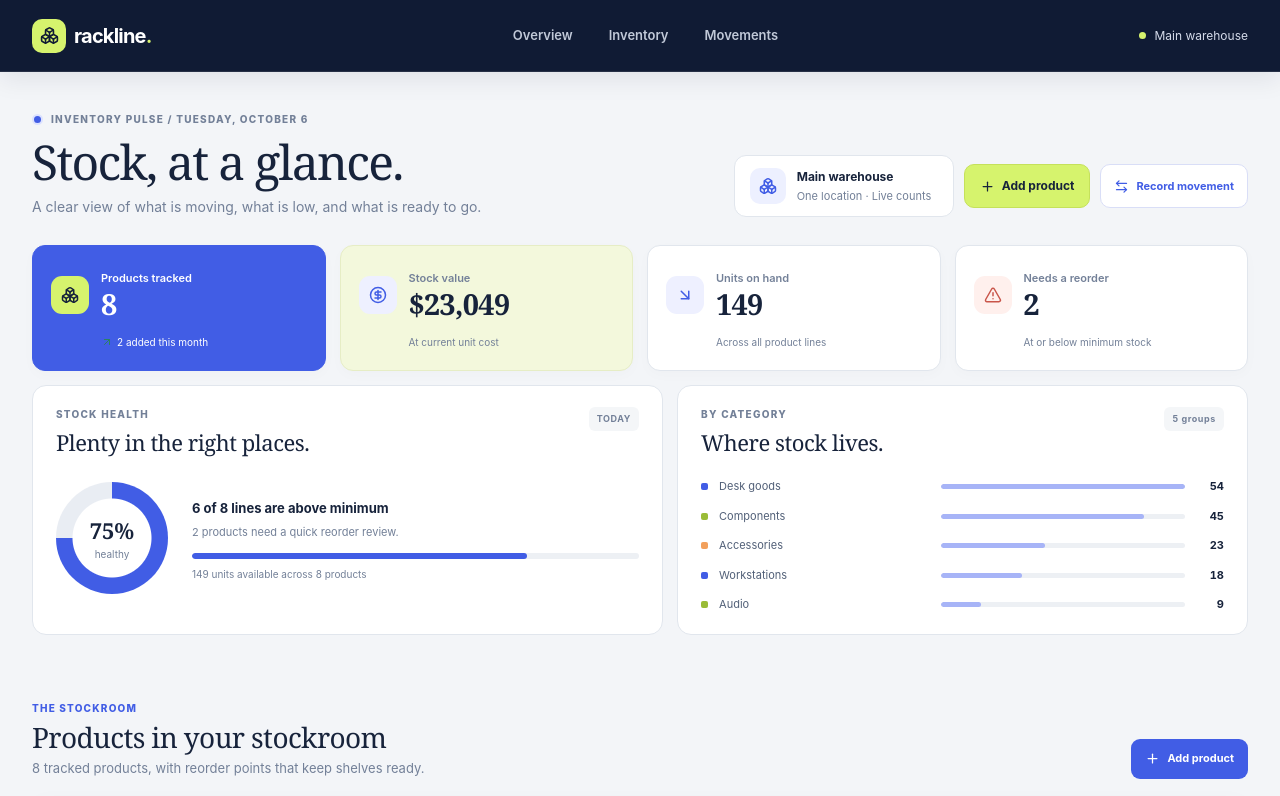
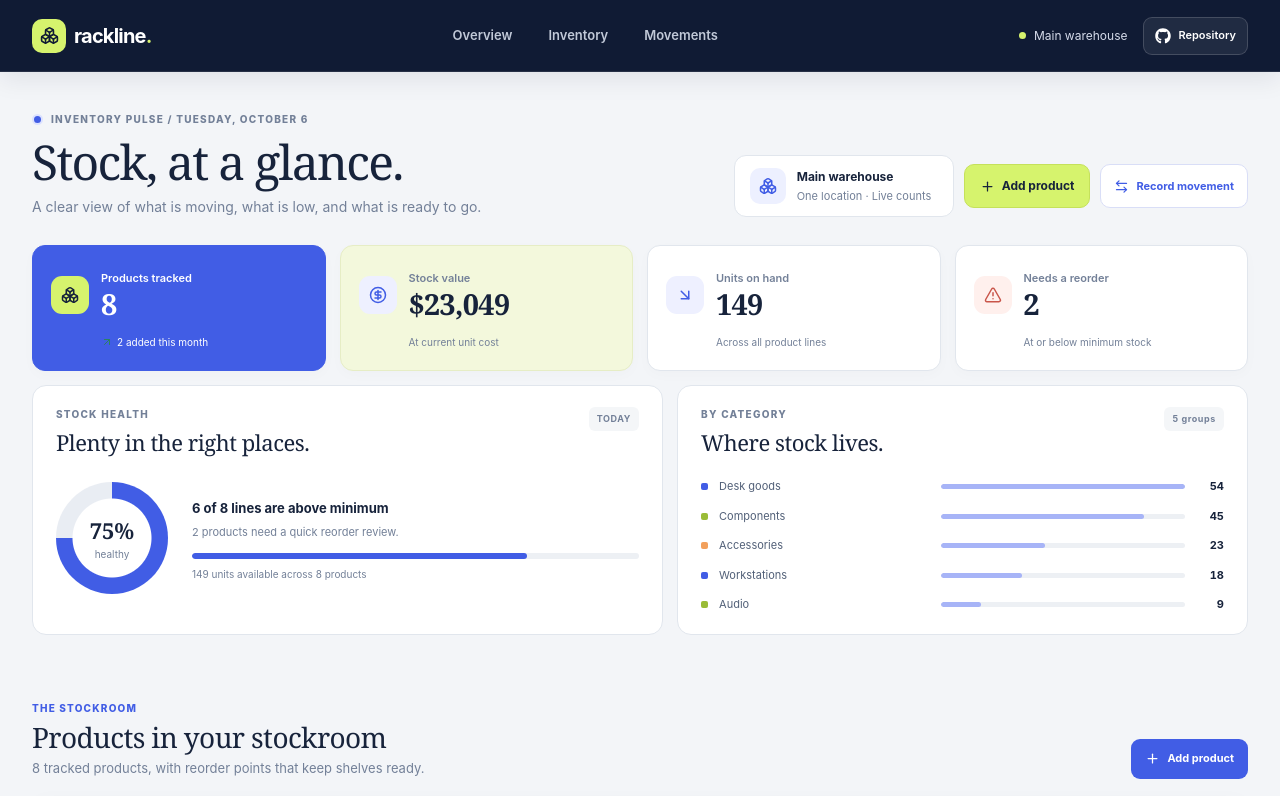
Before and after one commit to a2rp/inventory-dashboard, a React (Vite) app: page / in a window 1280 px wide. Shown: the top 796 px of the page. Built offline with nearby package versions, Linux system fonts and the light colour scheme.

Commit message:
feat: add GitHub repository link to header

```diff
--- a/src/components/header/index.jsx
+++ b/src/components/header/index.jsx
@@ -1,5 +1,6 @@
 import { useEffect, useRef, useState } from 'react'
 import { LuBoxes, LuMenu, LuX } from 'react-icons/lu'
+import { FaGithub } from 'react-icons/fa'
 import styles from './styles.module.css'
 
 const navigationItems = [
@@ -58,6 +59,16 @@ const Header = () => {
             <span className={styles['status-dot']} aria-hidden="true" />
             Main warehouse
           </span>
+          <a
+            className={styles['repository-link']}
+            href="https://github.com/a2rp/inventory-dashboard"
+            target="_blank"
+            rel="noreferrer"
+            aria-label="Open the Rackline source repository on GitHub"
+          >
+            <FaGithub aria-hidden="true" />
+            <span>Repository</span>
+          </a>
           <button
             className={styles['menu-toggle']}
             type="button"
--- a/src/components/header/styles.module.css
+++ b/src/components/header/styles.module.css
@@ -92,7 +92,35 @@
     gap: 8px;
     color: #d5dbea;
     font-size: 12px;
+  }
 
+  .repository-link {
+    display: inline-flex;
+    align-items: center;
+    justify-content: center;
+    gap: 7px;
+    min-height: 38px;
+    padding: 0 11px;
+    color: #ffffff;
+    background: rgb(255 255 255 / 7%);
+    border: 1px solid rgb(255 255 255 / 16%);
+    border-radius: 9px;
+    font-size: 11px;
+    font-weight: 600;
+    white-space: nowrap;
+    transition: border-color 160ms ease, box-shadow 160ms ease;
+
+    svg {
+      width: 16px;
+      height: 16px;
+    }
+
+    &:hover,
+    &:focus-visible {
+      border-color: var(--color-lime);
+      outline: none;
+      box-shadow: 0 0 0 3px rgb(214 243 109 / 18%);
+    }
   }
 
   .status-dot {
```
